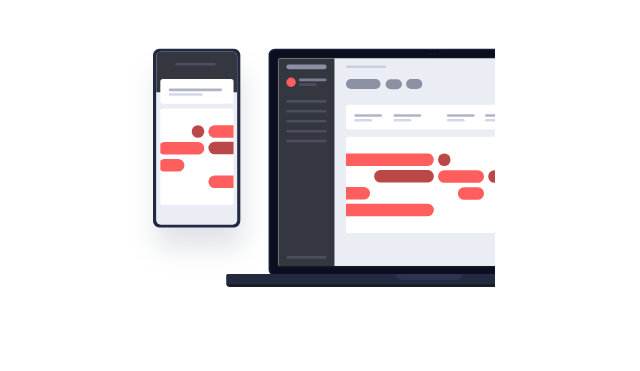
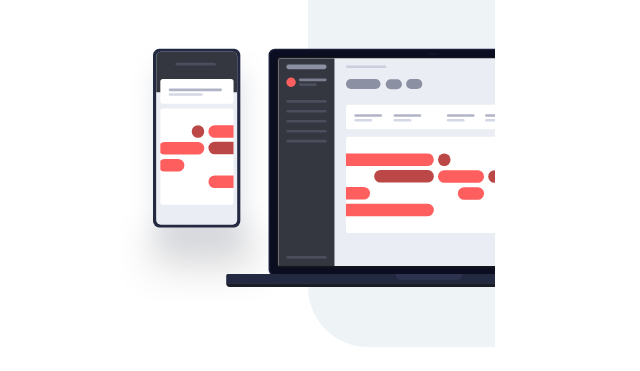
Before and after one commit to teempe/frontend-mentor-project-tracking-intro-component, a website: page index.html in a window 1280 px wide. Shown: the part 78-449 px from the top of the page, without its empty margins (333-973 px from the left). Drawn offline with nearby package versions, Linux system fonts and the light colour scheme; files that its build step writes are made by us from their sources.

Commit message:
add decorative background

```diff
--- a/sass/layout/_section-intro.scss
+++ b/sass/layout/_section-intro.scss
@@ -29,4 +29,25 @@
         column-gap: 2rem;
         align-items: center;
     }
+
+    &::before {
+        content: "";
+        width: 8.8rem;
+        box-shadow: 0.8rem 2.4rem 4.4rem 0.8rem hsla(0, 0%, 0%, 0.3);
+        position: absolute;
+        top: 30.5rem;
+        z-index: -1;
+    }
+
+    &::after {
+        content: "";
+        width: 18.7rem;
+        height: 42.5rem;
+        background-color: var(--color-light-grayish-blue);
+        border-bottom-left-radius: 6rem;
+        position: absolute;
+        top: 0;
+        right: 0;
+        z-index: -1;
+    }
 }
```
